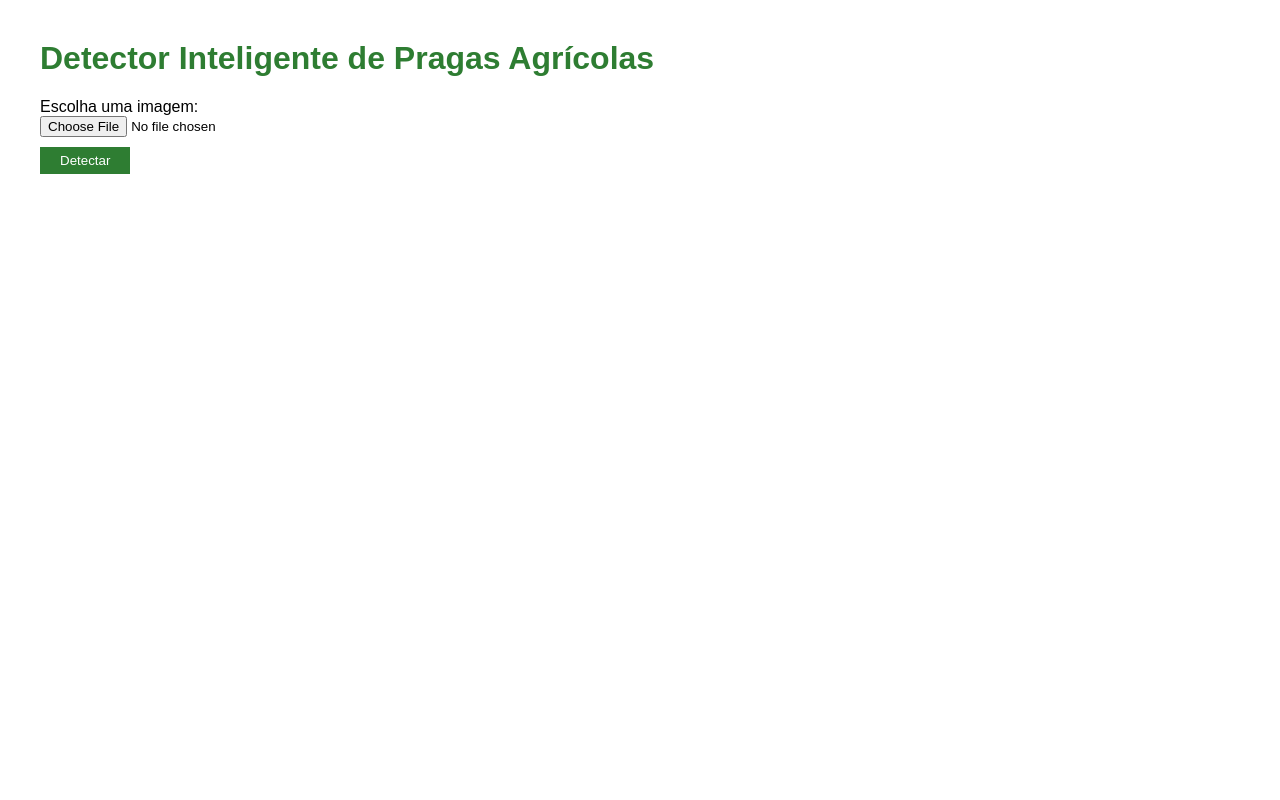
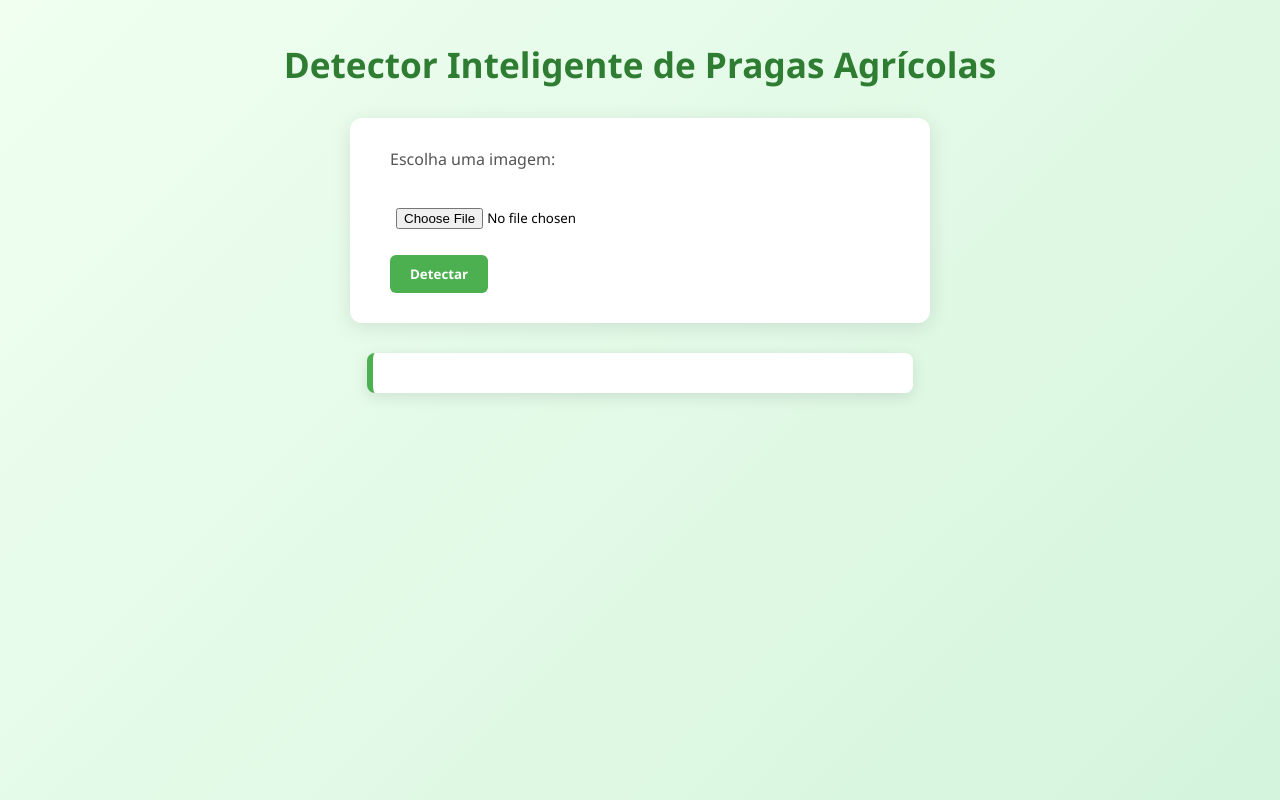
Before and after one commit to Jose-Luan-Fabro-Kaupka/IA-Detec-o-de-Pragas, a Flask app: page / in a window 1280 px wide. Run offline with Flask 3, Linux system fonts and the light colour scheme.

Commit message:
Adicionar estilos

```diff
--- /dev/null
+++ b/app/static/styles.css
@@ -0,0 +1,84 @@
+body, h1, form, label, input, ul, li {
+  margin: 0;
+  padding: 0;
+  box-sizing: border-box;
+  font-family: 'Segoe UI', Tahoma, Geneva, Verdana, sans-serif;
+}
+
+body {
+  background: linear-gradient(135deg, #f0fff0, #d4f4dd);
+  display: flex;
+  flex-direction: column;
+  align-items: center;
+  padding: 40px 20px;
+  min-height: 100vh;
+}
+
+h1 {
+  color: #2e7d32;
+  margin-bottom: 30px;
+  text-align: center;
+  font-size: 2.2rem;
+}
+
+.principal {
+  background-color: #ffffff;
+  border-radius: 12px;
+  box-shadow: 0 4px 20px rgba(0, 0, 0, 0.1);
+  padding: 30px 40px;
+  max-width: 500px;
+  width: 100%;
+}
+
+label {
+  display: block;
+  margin-bottom: 10px;
+  color: #555;
+  font-weight: 500;
+}
+
+input[type="file"] {
+  margin-bottom: 20px;
+  padding: 6px;
+}
+
+#enviar {
+  background-color: #4caf50;
+  color: white;
+  padding: 10px 20px;
+  border: none;
+  border-radius: 6px;
+  cursor: pointer;
+  transition: background-color 0.3s;
+  font-weight: bold;
+}
+
+#enviar:hover {
+  background-color: #388e3c;
+}
+
+.resultado {
+  margin-top: 30px;
+  max-width: 500px;
+  width: 100%;
+  background-color: #ffffff;
+  border-left: 6px solid #4caf50;
+  padding: 20px;
+  border-radius: 8px;
+  box-shadow: 0 4px 15px rgba(0, 0, 0, 0.1);
+}
+
+.resultado h3 {
+  color: #2e7d32;
+  margin-bottom: 10px;
+}
+
+.resultado ul {
+  list-style: none;
+  padding-left: 0;
+}
+
+.resultado li {
+  margin-bottom: 6px;
+  color: #333;
+}
--- a/app/templates/index.html
+++ b/app/templates/index.html
@@ -3,15 +3,17 @@
 <head>
   <meta charset="UTF-8">
   <title>Detector de Pragas</title>
-  <link rel="stylesheet" href="styles.css">
+  <link rel="stylesheet" href="{{ url_for('static', filename='styles.css') }}">
 </head>
 <body>
   <h1>Detector Inteligente de Pragas Agrícolas</h1>
-  <form action="/detect" method="post" enctype="multipart/form-data">
-    <label>Escolha uma imagem:</label><br>
-    <input type="file" name="image" accept="image/*" required><br>
-    <input type="submit" value="Detectar">
-  </form>
+  <div class="principal">
+    <form action="/detect" method="post" enctype="multipart/form-data">
+      <label>Escolha uma imagem:</label><br>
+      <input type="file" name="image" accept="image/*" required><br>
+      <input type="submit" value="Detectar" id="enviar">
+    </form>
+  </div>
 
   <div class="resultado" id="resultado"></div>
 
--- a/app/templates/styles.css
+++ /dev/null
@@ -1,17 +0,0 @@
-body {  font-family: Arial,
-        sans-serif;
-        margin: 40px;
-    }
-
-h1 { color: #2e7d32; }
-
-form { margin-bottom: 30px; }
-
-input[type="submit"] {  margin-top: 10px;
-                        padding: 6px 20px;
-                        background-color: #2e7d32;
-                        color: white;
-                        border: none;
-                        cursor: pointer; }
-
-.resultado { margin-top: 20px; }
```
Also changed, not shown: docker-compose.yaml (deleted, +0 -13 lines), 3 other files.
